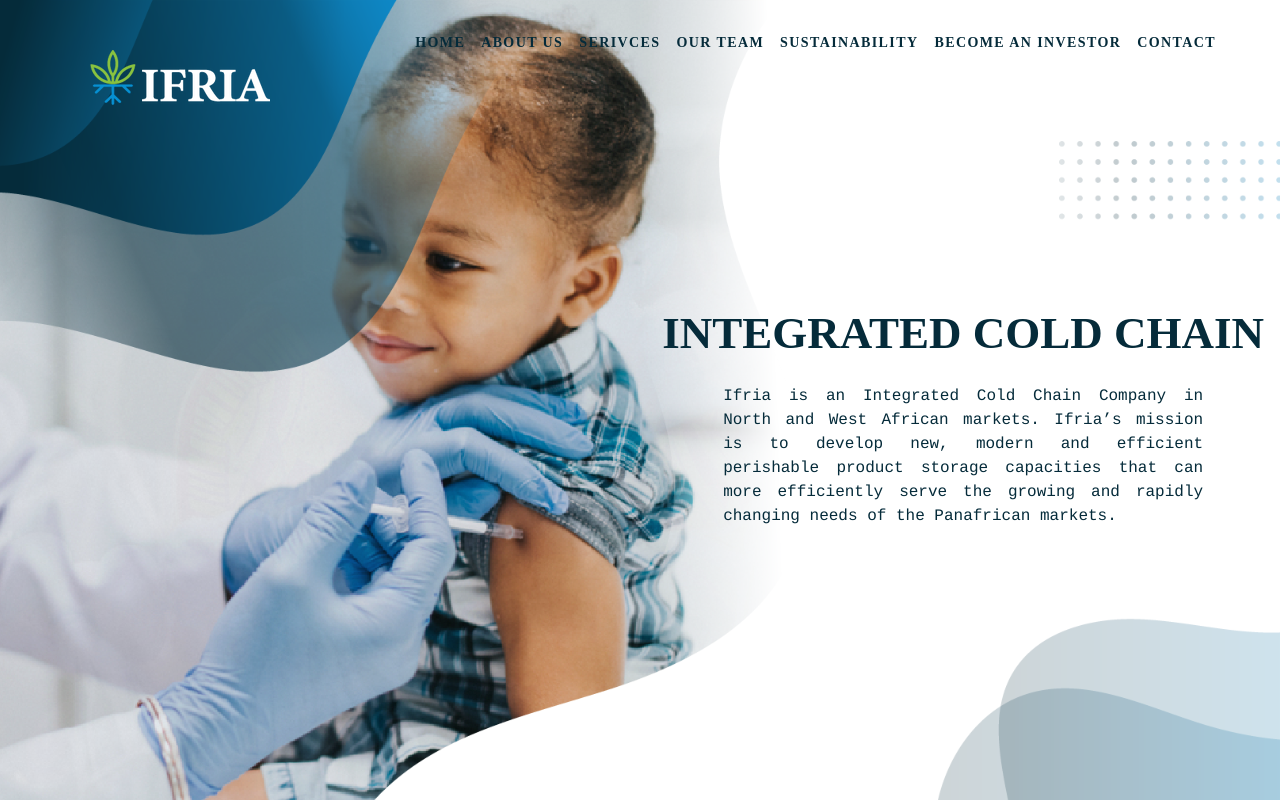
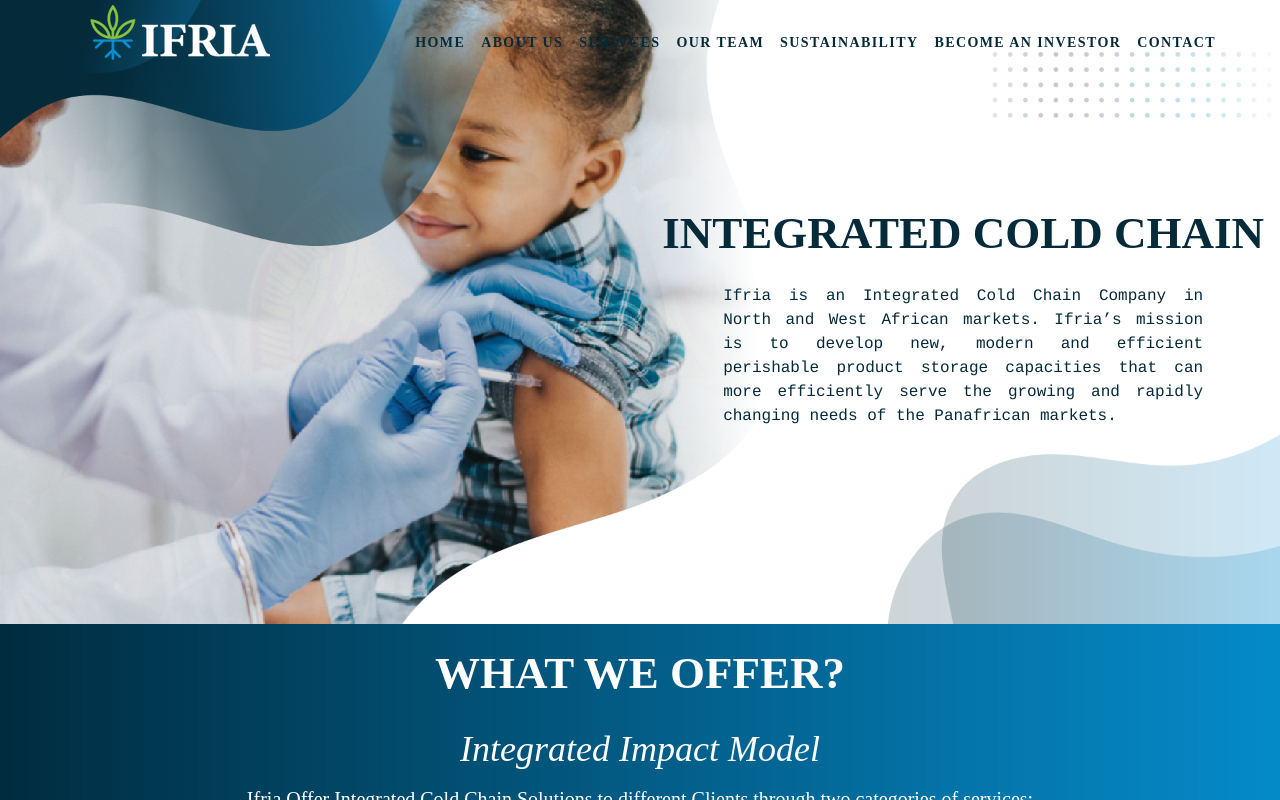
Before and after one commit to Popeyee/ifriaWeb, a React (Create React App) app: page / in a window 1280 px wide. Shown: the top 800 px of the page. Built offline with nearby package versions, Linux system fonts and the light colour scheme.

Commit message:
change header height

```diff
--- a/src/Header/header.css
+++ b/src/Header/header.css
@@ -1,11 +1,39 @@
 .cont {
 	animation: animate 15s  infinite;
-	height: 900px;
+	height: 78vh;
 	width: 100%;
 	background-position: center;
 	background-repeat: no-repeat;
 	font-family: baskerville,
                serif;
+}
+
+@keyframes moveLeft{
+  0%{
+    opacity: 0;
+    transform: translateX(-100px);
+  }
+  80%{
+    transform: translateX(10px);
+  }
+  100%{
+    opacity: 1;
+    transform: translateX(0);
+  }
+}
+
+@keyframes moveRight{
+  0%{
+    opacity: 0;
+    transform: translateX(50px);
+  }
+  80%{
+    transform: translateX(-10px);
+  }
+  100%{
+    opacity: 1;
+    transform: translateX(0);
+  }
 }
 
 @keyframes animate{
@@ -37,28 +65,16 @@
 .top-logo{
   /*display: flex;*/
   position: absolute;
-  top:50px;
+  top:5px;
   left: 90px;
 }
-
-/* .nav-link{
-    font-family: 'Roboto';
-    font-style: italic;
-    font-size: 18px;
-    color: #052b3a !important;
-  }
-  .nav-link:hover {
-  transform: scale(1.1);
-  color: yellow;
-}*/
-
 
 .header-main{
   position: absolute;
   right: 0px;
   height: auto;
   width: auto;
-  top: 300px;
+  top: 200px;
   color: #052B3A;
 }
 
@@ -66,8 +82,9 @@
 	font-size: 45px;
 	font-family: baskerville,
                serif;
-    color: #052b3a;
-
+  color: #052b3a;
+  animation: moveLeft;
+  animation-duration: 3s;
 }
 
 .header-sec{
@@ -75,7 +92,10 @@
 	right: 100px;*/
 	font-family: Courier,
                serif;
-    font-weight:normal;
+  font-weight:normal;
+  animation-name: moveRight;
+  animation-duration: 3s;
+
 }
 
 
--- a/src/Offer/offer.css
+++ b/src/Offer/offer.css
@@ -51,7 +51,7 @@
 
 .offerCycle{
 	position: absolute;
-	top: 1750px;
+	top: 1540px;
 	height:400px;
 	width: 400px;
 }
```
Also changed, not shown: 11 other files (tests, documents, lock files or other folders).
